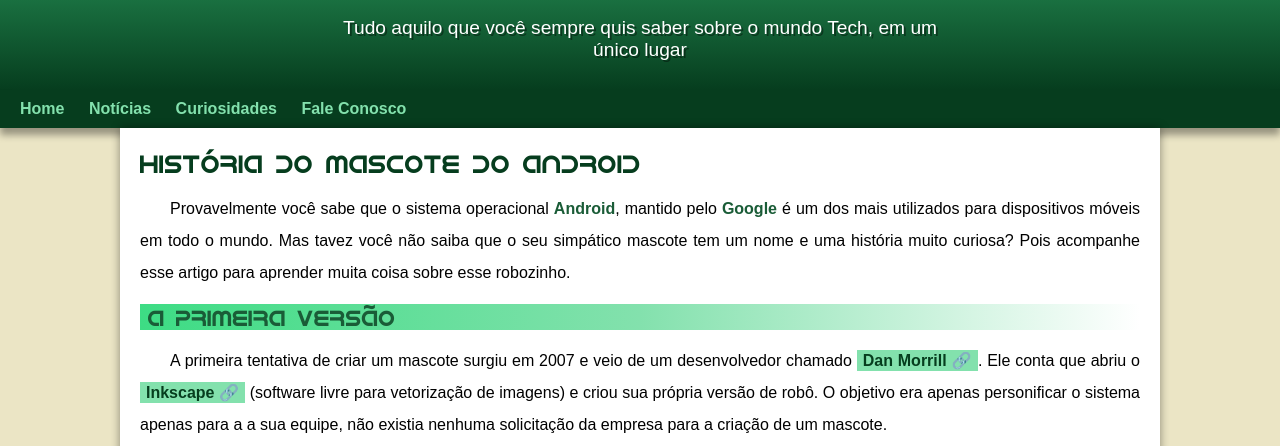
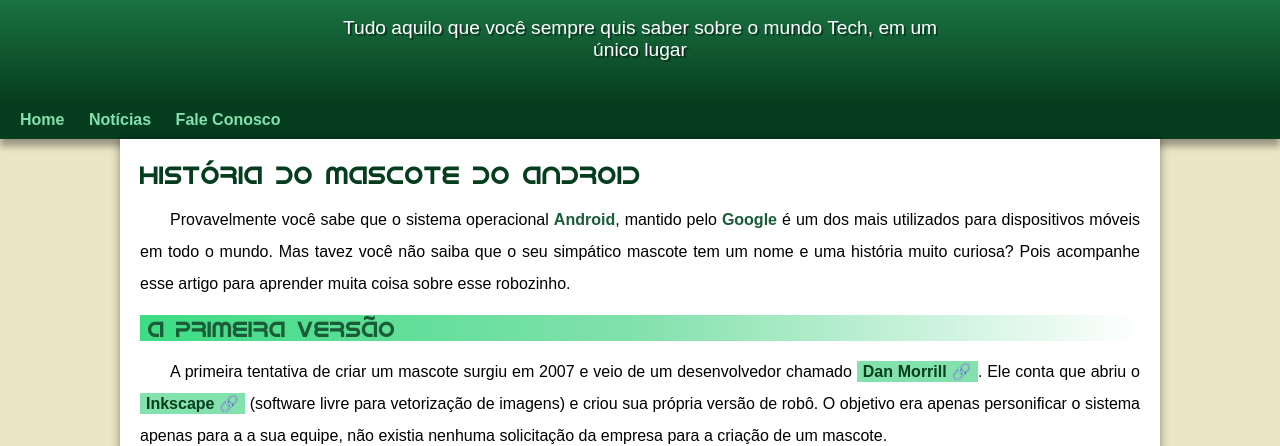
Before and after one commit to gabrielleduarte01/projeto-android, a plain HTML site: page index.html in a window 1280 px wide. Shown: the part 100-546 px from the top of the page. Drawn offline with Linux system fonts and the light colour scheme.

Commit message:
padding corrigido

```diff
--- a/index.html
+++ b/index.html
@@ -16,7 +16,6 @@
      <nav>
          <a href="#">Home</a>
          <a href="#">Notícias</a>
-         <a href="#">Curiosidades</a>
          <a href="#">Fale Conosco</a>
      </nav>
      <main>
--- a/style/style.css
+++ b/style/style.css
@@ -57,7 +57,7 @@ header > p {
     padding-left: 10px;
     padding-right: 10px;
     margin: auto;
-    margin-bottom: 20px;
+    padding-bottom: 40px;
     text-shadow: 2px 2px 0px rgba(0, 0, 0, 0.404);
 }
 
```
